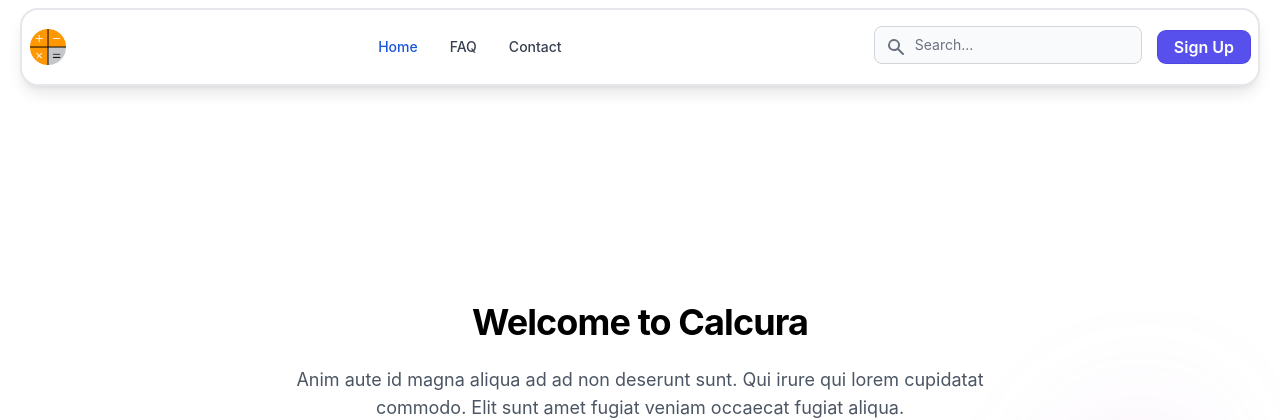
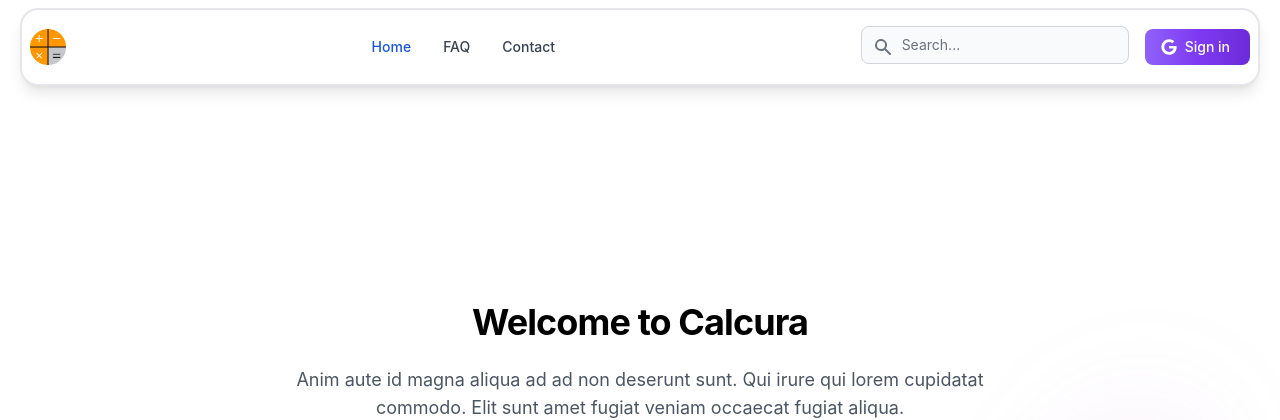
Before and after one commit to GaminRick7/Calcura, a Django app: page / in a window 1280 px wide. Shown: the top 420 px of the page. Run offline with Django 3.2, Linux system fonts and the light colour scheme; some libraries are stand-ins or nearby versions.

Commit message:
fixedRaihaan

```diff
--- a/backend/Calcura/views.py
+++ b/backend/Calcura/views.py
@@ -25,17 +25,11 @@
             user.delete()
 
             #Redirect back to homepage to reload, hence removing the sign out button
-            messages.error(request, "You must log in with an ocdsb account")
+            messages.error(request, "You must log in with an Ocdsb account")
             return HttpResponseRedirect("/")
 
     #Returning the template
     return render(request, 'calcura/index.html')
-
-
-@login_required(login_url='/')
-def chatPage(request, *args, **kwargs):
-    context = {}
-    return render(request, "calcura/chatPage.html", context)
 
 def vendorPage(request):
     #Variables
@@ -248,17 +242,26 @@
                 if filter.lower() not in listing.title.lower():
                     continue
 
+            #Check for tags
             if advancedFilters[1]:
+
+                #For each tag in the tags that were selected
                 for i in tags:
-                    print(listing.tags.split("  "),i)
+
+                    #If the tag (i) is within the listing's tags, increase the count
                     if i in listing.tags.split("  "):
                         count+=1
-                print(count)
+
+                #If the count is not the same as the length of selected tags, break
                 if count!=len(tags):
                     continue
+
+            #Check if the price is within the tags
             if advancedFilters[0]:
                 if listing.price not in range(min,max+1):
                     continue
+
+            #Append the listing to the list with all acceptable listings
             listings.append(listing)
 
     #In the listings, split the image list so it is accessible as a list
--- a/templates/calcura/base.html
+++ b/templates/calcura/base.html
@@ -9,7 +9,7 @@
         <script src="https://unpkg.com/react-dom@18/umd/react-dom.development.js" crossorigin></script>
         <link href="https://cdnjs.cloudflare.com/ajax/libs/flowbite/1.6.3/flowbite.min.css" rel="stylesheet" />
     </head>
-    <header class="sticky top-0 z-40">
+    <header class="sticky top-0 z-30">
 
 <nav class="bg-white border-gray-200 px-2 py-2.5 rounded-[18px] border-2 border-gray shadow-lg mx-5 my-2">
   <div class="container flex flex-wrap items-center justify-between mx-auto">
@@ -35,8 +35,9 @@
     <path id="primary" d="M21,4V16a1,1,0,0,1-1,1H13L8,21V17H4a1,1,0,0,1-1-1V4A1,1,0,0,1,4,3H20A1,1,0,0,1,21,4Z" style="fill: none; stroke: rgb(0, 0, 0); stroke-linecap: round; stroke-linejoin: round; stroke-width: 2;"></path></svg>
   </a>
   {% else %}
-  <a href="{% provider_login_url 'google' %}" class="inline-block rounded-lg bg-indigo-600 px-4 py-1 text-base font-semibold leading-7 text-white shadow-sm ring-1 ring-indigo-600 hover:bg-indigo-700 hover:ring-indigo-700">
-    Sign Up
+  <a href="{% provider_login_url 'google' %}" class="text-white bg-gradient-to-r from-purple-500 via-purple-600 to-purple-700 hover:bg-gradient-to-br focus:ring-4 focus:outline-none focus:ring-[#4285F4]/50 font-medium rounded-lg text-sm px-5 py-[8] text-center inline-flex items-center dark:focus:ring-[#4285F4]/55">
+    <svg class="w-4 h-4 mr-2 -ml-1" aria-hidden="true" focusable="false" data-prefix="fab" data-icon="google" role="img" xmlns="http://www.w3.org/2000/svg" viewBox="0 0 488 512"><path fill="currentColor" d="M488 261.8C488 403.3 391.1 504 248 504 110.8 504 0 393.2 0 256S110.8 8 248 8c66.8 0 123 24.5 166.3 64.9l-67.5 64.9C258.5 52.6 94.3 116.6 94.3 256c0 86.5 69.1 156.6 153.7 156.6 98.2 0 135-70.4 140.8-106.9H248v-85.3h236.1c2.3 12.7 3.9 24.9 3.9 41.4z"></path></svg>
+    Sign in
   </a>
   {% endif %}
   {% if user.is_authenticated %}
@@ -45,7 +46,7 @@
         <img class="w-8 h-8 rounded-full" src="{{ user.socialaccount_set.all.0.get_avatar_url }}" alt="user photo">
       </button>
       <!-- Dropdown menu -->
-      <div class="z-50 hidden my-4 text-base list-none bg-white divide-y divide-gray-100 rounded shadow" id="user-dropdown">
+      <div class="z-50 hidden my-4 text-base list-none bg-white divide-y divide-gray-100 rounded shadow-lg" id="user-dropdown">
         <div class="px-4 py-3">
           <span class="block text-sm text-gray-900 dark:text-white">{{request.user.get_full_name}}</span>
           <span class="block text-sm font-medium text-gray-500 truncate dark:text-gray-400">{{request.user.email}}</span>
@@ -56,9 +57,6 @@
           </li>
           <li>
             <a href="#" class="block px-4 py-2 text-sm text-gray-700 hover:bg-gray-100">Settings</a>
-          </li>
-          <li>
-            <a href="#" class="block px-4 py-2 text-sm text-gray-700 hover:bg-gray-100">Earnings</a>
           </li>
           <li>
             <form method="post" action="{% url 'account_logout' %}">
--- a/templates/calcura/createListing.html
+++ b/templates/calcura/createListing.html
@@ -14,7 +14,7 @@
 
   {% block content %}
 
-  <h1 class="text-2xl text-gray-900 text-center font-bold pt-5">Create Listing</h1>
+  <h1 class="text-2xl text-gray-900 text-center font-bold pt-5 pb-7">Create Listing</h1>
   <form action="" method="POST" enctype="multipart/form-data">
     {% csrf_token %}
     <div class="flex flex-row mx-5 justify">
--- a/templates/calcura/editListing.html
+++ b/templates/calcura/editListing.html
@@ -14,7 +14,7 @@
 
   {% block content %}
 
-  <h1 class="text-2xl text-gray-900 text-center font-bold pt-5">Edit Listing</h1>
+  <h1 class="text-2xl text-gray-900 text-center font-bold pt-5 pb-7">Edit Listing</h1>
   <form action="" method="POST" enctype="multipart/form-data">
     {% csrf_token %}
     <div class="flex flex-row mx-5 justify">
```
Also changed, not shown: templates/calcura/shop.html (+10 -8 lines).
